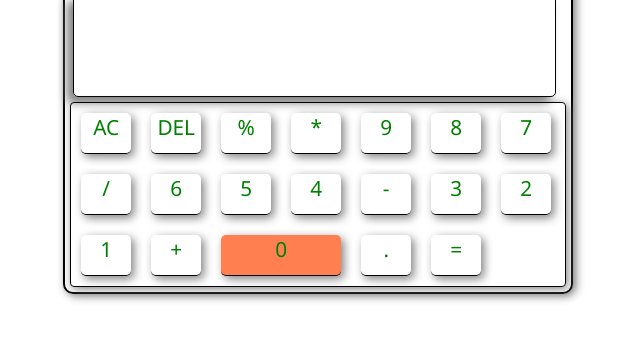
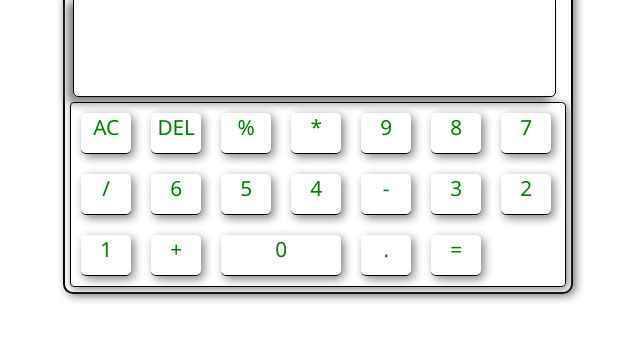
Before and after one commit to Gavaskar0543/Calculator, a plain HTML site: page index.html in a window 1280 px wide. Shown: the part 120-460 px from the top of the page, without its empty margins (322-962 px from the left). Drawn offline with Linux system fonts and the light colour scheme.

Commit message:
final commit

```diff
--- a/style.css
+++ b/style.css
@@ -57,8 +57,7 @@ font-family: 'Segoe UI', Tahoma, Geneva, Verdana, sans-serif;
 }
 .zero{
 
-    background-color:coral;
-    color:balck !important;
+
     width:120px !important;
 }
 #button{
```
